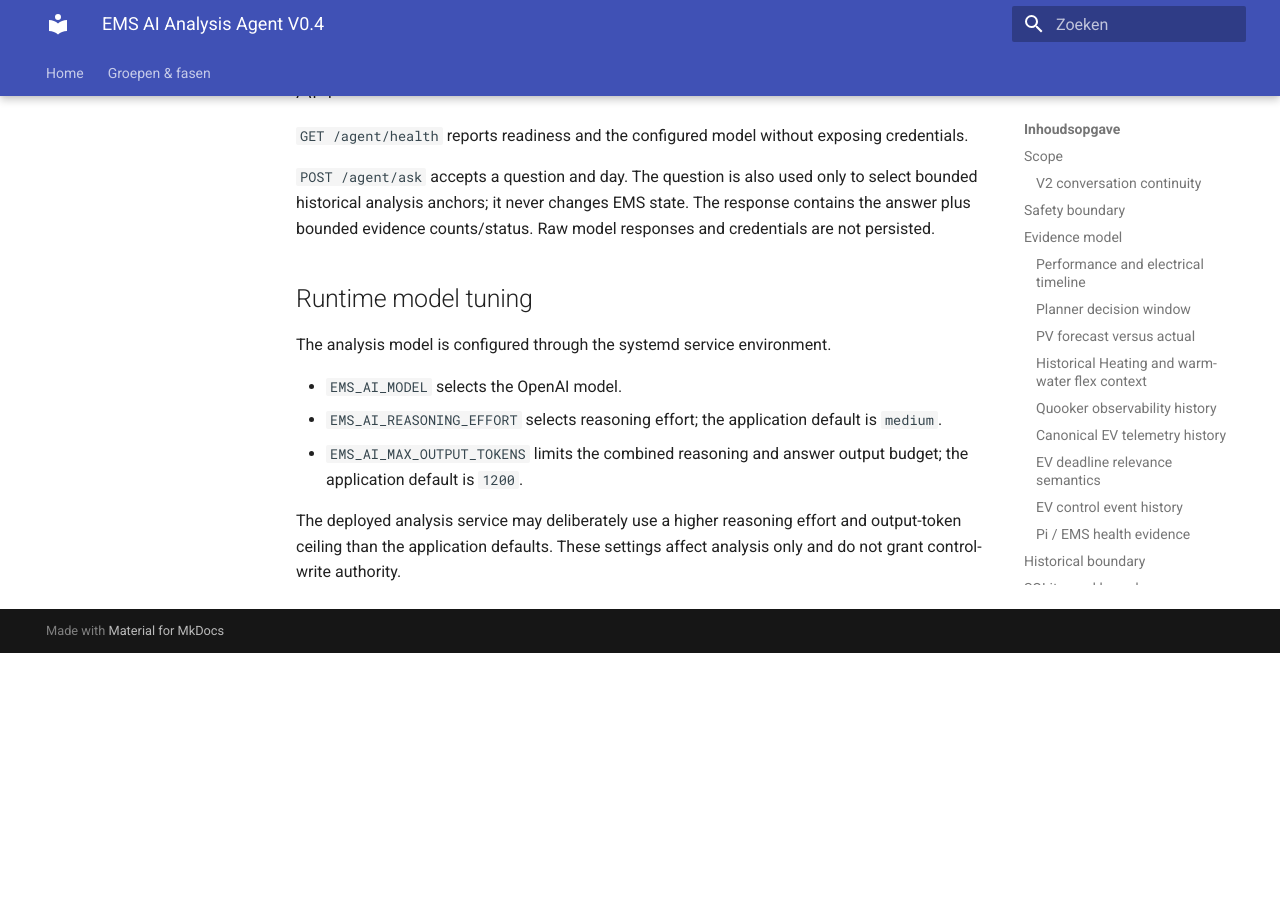
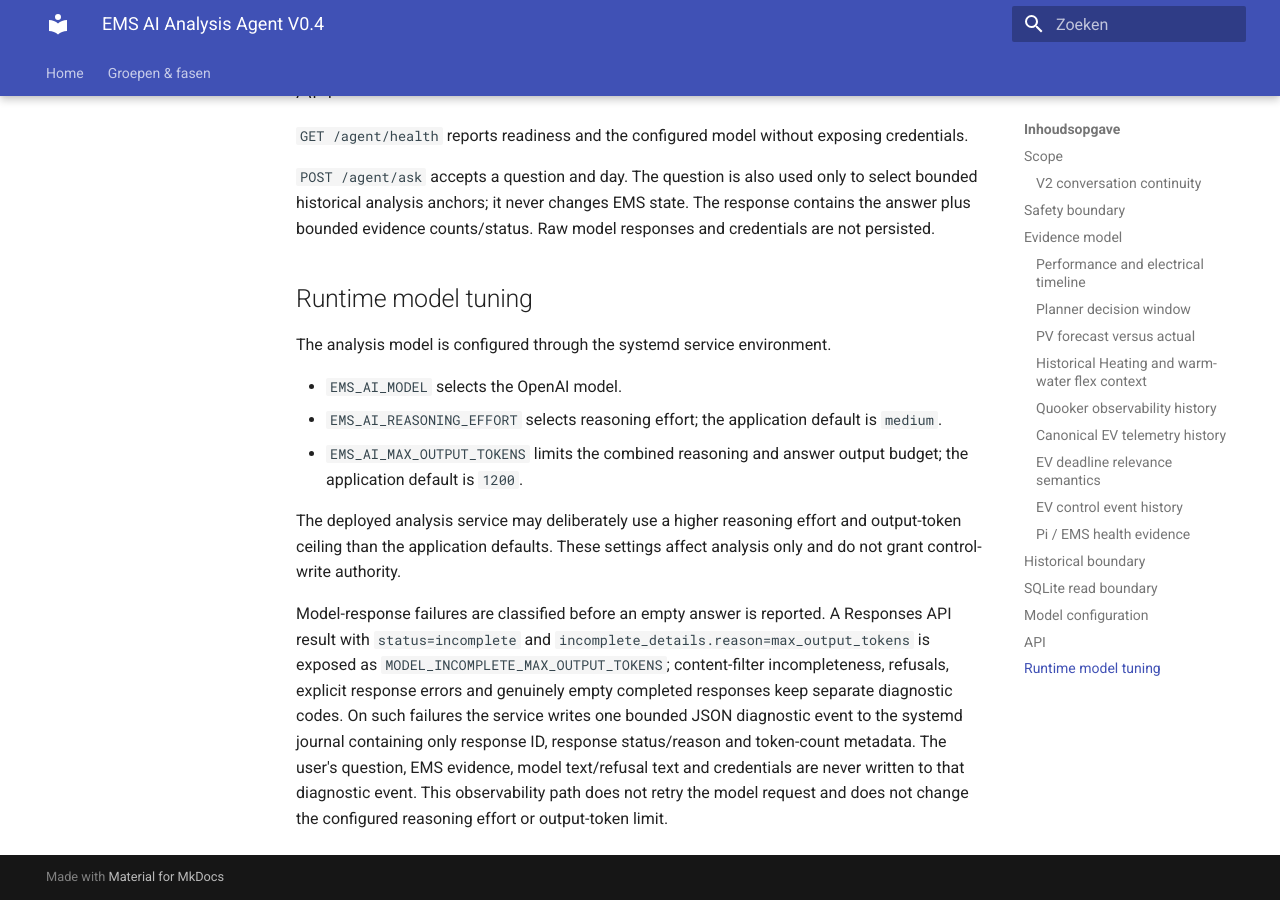
Before and after one commit to OnsKasteeltje/homey-energy-manual, an MkDocs documentation site: the page built from docs/architecture/ems-ai-analysis-agent.md, in a window 1280 px wide and 900 px high, scrolled down 7275 px. Built offline with MkDocs 1.6.1 and Material for MkDocs 9.7.7, drawn with Linux system fonts in a browser that asks for light colours; before the commit the page ends 7928 px from its top, so only the background shows below that.

Commit message:
docs(ai): document model response diagnostics

```diff
--- a/docs/architecture/ems-ai-analysis-agent.md
+++ b/docs/architecture/ems-ai-analysis-agent.md
@@ -341,3 +341,15 @@ The analysis model is configured through the systemd service environment.
 - `EMS_AI_MAX_OUTPUT_TOKENS` limits the combined reasoning and answer output budget; the application default is `1200`.
 
 The deployed analysis service may deliberately use a higher reasoning effort and output-token ceiling than the application defaults. These settings affect analysis only and do not grant control-write authority.
+
+Model-response failures are classified before an empty answer is reported. A
+Responses API result with `status=incomplete` and
+`incomplete_details.reason=max_output_tokens` is exposed as
+`MODEL_INCOMPLETE_MAX_OUTPUT_TOKENS`; content-filter incompleteness,
+refusals, explicit response errors and genuinely empty completed responses keep
+separate diagnostic codes. On such failures the service writes one bounded JSON
+diagnostic event to the systemd journal containing only response ID, response
+status/reason and token-count metadata. The user's question, EMS evidence,
+model text/refusal text and credentials are never written to that diagnostic
+event. This observability path does not retry the model request and does not
+change the configured reasoning effort or output-token limit.
```
